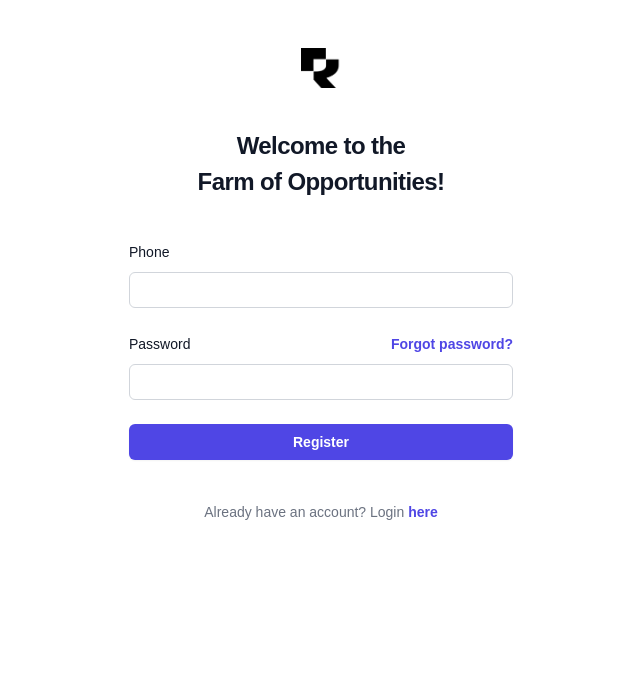
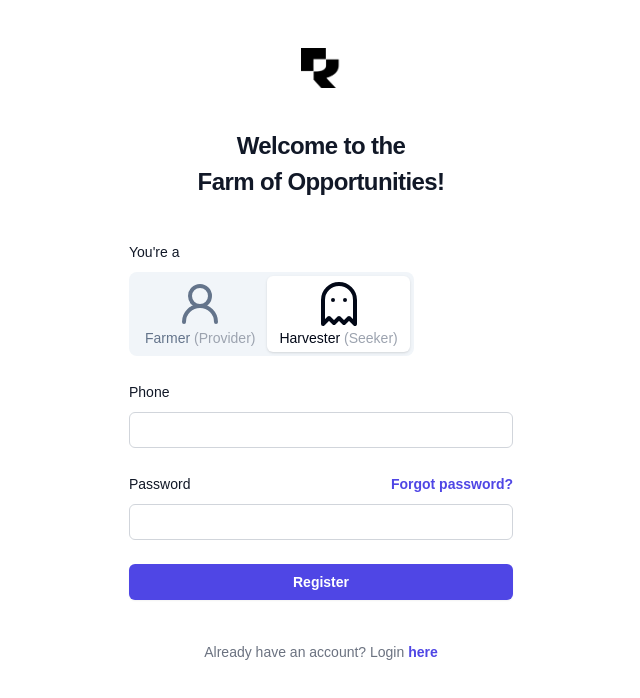
Before and after one commit to isnegi/referr-farm-app, a Next.js app: page /register in a window 1280 px wide. Shown: the top 698 px of the page, without its empty margins (319-959 px from the left). Built offline with nearby package versions, Linux system fonts and the light colour scheme.

Commit message:
minor changes to register page

```diff
--- a/app/(auth)/register/page.tsx
+++ b/app/(auth)/register/page.tsx
@@ -1,16 +1,46 @@
 import Link from "next/link";
+import { Tabs, TabsContent, TabsList, TabsTrigger } from "@/components/ui/tabs"
+import { Ghost, User2 } from "lucide-react";
 
 export default function Register() {
   return (
     <div>
       <div className="sm:mx-auto sm:w-full sm:max-w-sm">
         <h2 className="mt-10 text-center text-2xl/9 font-bold tracking-tight text-gray-900">
-          Welcome to the<br/>Farm of Opportunities!
+          Welcome to the<br />Farm of Opportunities!
         </h2>
       </div>
 
       <div className="mt-10 sm:mx-auto sm:w-full sm:max-w-sm">
         <form action="#" method="POST" className="space-y-6">
+          <div>
+            <label htmlFor="phone" className="block text-sm/6 font-medium text-gray-900">
+              You're a
+            </label>
+            <div className="mt-2">
+              <Tabs defaultValue="harvestor" className="w-[400px]">
+                {/* <span>You're a : &nbsp;</span> */}
+                <TabsList className="h-22">
+                  <TabsTrigger value="farmer">
+                    <div className="flex flex-col items-center">
+                      <User2 size={48} />
+                      <p>Farmer&nbsp;<span className="text-gray-400">(Provider)</span></p>
+                    </div>
+                  </TabsTrigger>
+                  <TabsTrigger value="harvestor">
+                    <div className="flex flex-col items-center">
+                      <Ghost size={48} />
+                      <p>Harvester&nbsp;<span className="text-gray-400">(Seeker)</span></p>
+                    </div>
+                  </TabsTrigger>
+                </TabsList>
+                <TabsContent value="account">Make changes to your account here.</TabsContent>
+                <TabsContent value="password">Change your password here.</TabsContent>
+              </Tabs>
+            </div>
+          </div>
+
+
           <div>
             <label htmlFor="phone" className="block text-sm/6 font-medium text-gray-900">
               Phone
@@ -22,7 +52,7 @@ export default function Register() {
                 type="text"
                 required
                 autoComplete="email"
-                className="block w-full rounded-md bg-white px-3 py-1.5 text-base text-gray-900 outline outline-1 -outline-offset-1 outline-gray-300 placeholder:text-gray-400 focus:outline focus:outline-2 focus:-outline-offset-2 focus:outline-indigo-600 sm:text-sm/6"
+                className="block w-full rounded-md bg-white px-3 py-1.5 text-base text-gray-900 outline outline-1 -outline-offset-1 outline-gray-300 placeholder:text-gray-400 focus:outline focus:outline-2 focus:-outline-offset-2 focus:outline-indigo-200 sm:text-sm/6"
               />
             </div>
           </div>
--- a/app/page.tsx
+++ b/app/page.tsx
@@ -1,5 +1,7 @@
+import Image from "next/image";
 import AppFooter from "./_components/common/app-footer";
 import AppHeader from "./_components/common/app-header"
+import heroImg from '@/public/assets/images/hero-img.png';
 
 export default function Home() {
   return (
@@ -23,7 +25,7 @@ export default function Home() {
           </div>
         </div>
         <div className="hidden lg:mt-0 lg:col-span-5 lg:flex">
-          <img src="https://demo.themesberg.com/landwind/images/hero.png" alt="hero image" />
+          <Image width={600} src={heroImg} alt="hero image" />
         </div>
       </div>
 
--- /dev/null
+++ b/components/ui/tabs.tsx
@@ -0,0 +1,55 @@
+"use client"
+
+import * as React from "react"
+import * as TabsPrimitive from "@radix-ui/react-tabs"
+
+import { cn } from "@/lib/utils"
+
+const Tabs = TabsPrimitive.Root
+
+const TabsList = React.forwardRef<
+  React.ElementRef<typeof TabsPrimitive.List>,
+  React.ComponentPropsWithoutRef<typeof TabsPrimitive.List>
+>(({ className, ...props }, ref) => (
+  <TabsPrimitive.List
+    ref={ref}
+    className={cn(
+      "inline-flex h-9 items-center justify-center rounded-lg bg-muted p-1 text-muted-foreground",
+      className
+    )}
+    {...props}
+  />
+))
+TabsList.displayName = TabsPrimitive.List.displayName
+
+const TabsTrigger = React.forwardRef<
+  React.ElementRef<typeof TabsPrimitive.Trigger>,
+  React.ComponentPropsWithoutRef<typeof TabsPrimitive.Trigger>
+>(({ className, ...props }, ref) => (
+  <TabsPrimitive.Trigger
+    ref={ref}
+    className={cn(
+      "inline-flex items-center justify-center whitespace-nowrap rounded-md px-3 py-1 text-sm font-medium ring-offset-background transition-all focus-visible:outline-none focus-visible:ring-2 focus-visible:ring-ring focus-visible:ring-offset-2 disabled:pointer-events-none disabled:opacity-50 data-[state=active]:bg-background data-[state=active]:text-foreground data-[state=active]:shadow",
+      className
+    )}
+    {...props}
+  />
+))
+TabsTrigger.displayName = TabsPrimitive.Trigger.displayName
+
+const TabsContent = React.forwardRef<
+  React.ElementRef<typeof TabsPrimitive.Content>,
+  React.ComponentPropsWithoutRef<typeof TabsPrimitive.Content>
+>(({ className, ...props }, ref) => (
+  <TabsPrimitive.Content
+    ref={ref}
+    className={cn(
+      "mt-2 ring-offset-background focus-visible:outline-none focus-visible:ring-2 focus-visible:ring-ring focus-visible:ring-offset-2",
+      className
+    )}
+    {...props}
+  />
+))
+TabsContent.displayName = TabsPrimitive.Content.displayName
+
+export { Tabs, TabsList, TabsTrigger, TabsContent }
--- a/package.json
+++ b/package.json
@@ -9,6 +9,7 @@
     "lint": "next lint"
   },
   "dependencies": {
+    "@radix-ui/react-tabs": "^1.1.2",
     "class-variance-authority": "^0.7.1",
     "clsx": "^2.1.1",
     "lucide-react": "^0.469.0",
```
Also changed, not shown: public/assets/images/hero-img.png (added), 1 other file (tests, documents, lock files or other folders).
